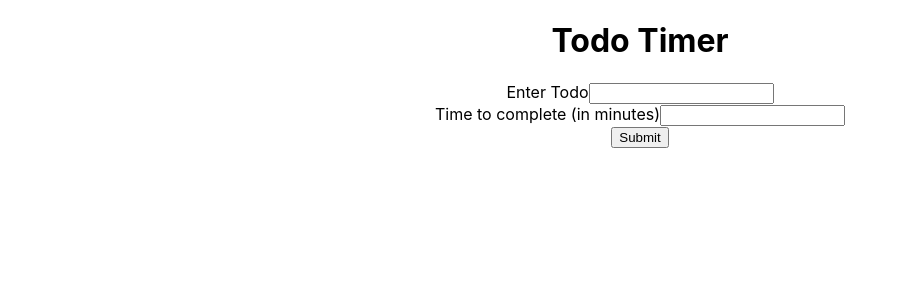
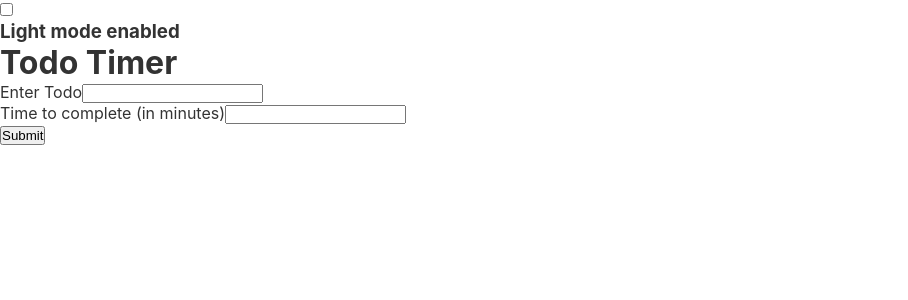
Before and after one commit to PhilippeRoemer/TodoTimer, a React (Create React App) app: page / in a window 1280 px wide. Shown: the top 300 px of the page, without its empty margins (0-908 px from the left). Built offline with nearby package versions, Linux system fonts and the light colour scheme.

Commit message:
Dark/light toggle added

```diff
--- a/src/App.css
+++ b/src/App.css
@@ -1,38 +1,18 @@
-.App {
-  text-align: center;
+* {
+    margin: 0;
+    padding: 0;
 }
 
-.App-logo {
-  height: 40vmin;
-  pointer-events: none;
+.dark-mode {
+    background-color: #1a1919;
+    color: #999;
+    height: 100%;
+    transition: background-color 0.25s ease-in-out;
 }
 
-@media (prefers-reduced-motion: no-preference) {
-  .App-logo {
-    animation: App-logo-spin infinite 20s linear;
-  }
+.light-mode {
+    background-color: #fff;
+    color: #333;
+    height: 100%;
+    transition: background-color 0.25s ease-in-out;
 }
-
-.App-header {
-  background-color: #282c34;
-  min-height: 100vh;
-  display: flex;
-  flex-direction: column;
-  align-items: center;
-  justify-content: center;
-  font-size: calc(10px + 2vmin);
-  color: white;
-}
-
-.App-link {
-  color: #61dafb;
-}
-
-@keyframes App-logo-spin {
-  from {
-    transform: rotate(0deg);
-  }
-  to {
-    transform: rotate(360deg);
-  }
-}
--- a/src/App.js
+++ b/src/App.js
@@ -3,14 +3,18 @@ import "./App.css";
 import TodoForm from "./components/TodoForm";
 
 function App() {
-    //first part of array is current state, second is the function that allows you to update the current state
-    //inputText (current state) : setInputText (update function)
     const [inputText, setInputText] = useState("");
     const [inputTime, setInputTime] = useState("");
     const [todoItems, setTodoItems] = useState([]);
+
+    const [darkMode, setDarkMode] = useState(false);
     return (
-        <div className="App">
-            <TodoForm inputText={inputText} setInputText={setInputText} inputTime={inputTime} setInputTime={setInputTime} todoItems={todoItems} setTodoItems={setTodoItems} />
+        <div className={darkMode ? "dark-mode" : "light-mode"}>
+            <div className="container">
+                <input type="checkbox" onChange={() => setDarkMode(!darkMode)} />
+                <h3>{darkMode ? "Dark" : "Light"} mode enabled</h3>
+                <TodoForm inputText={inputText} setInputText={setInputText} inputTime={inputTime} setInputTime={setInputTime} todoItems={todoItems} setTodoItems={setTodoItems} />
+            </div>
         </div>
     );
 }
```
